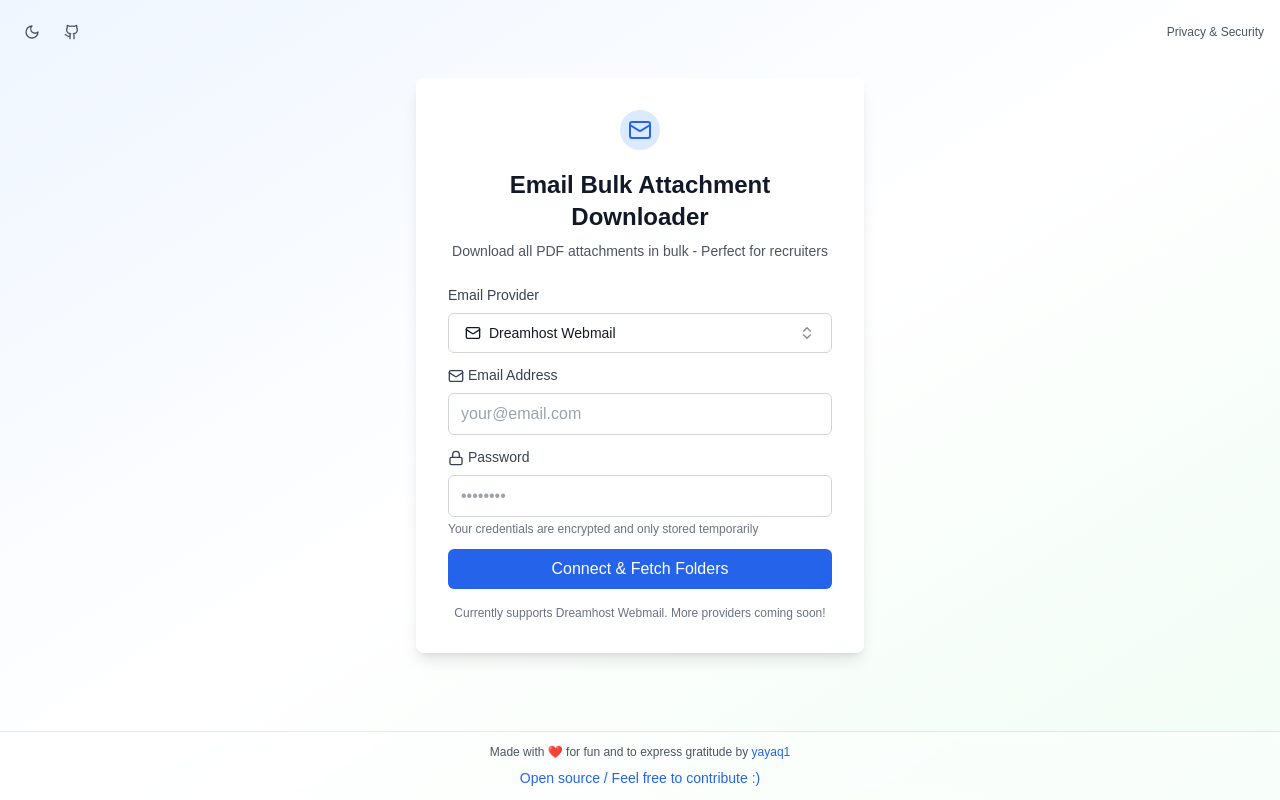
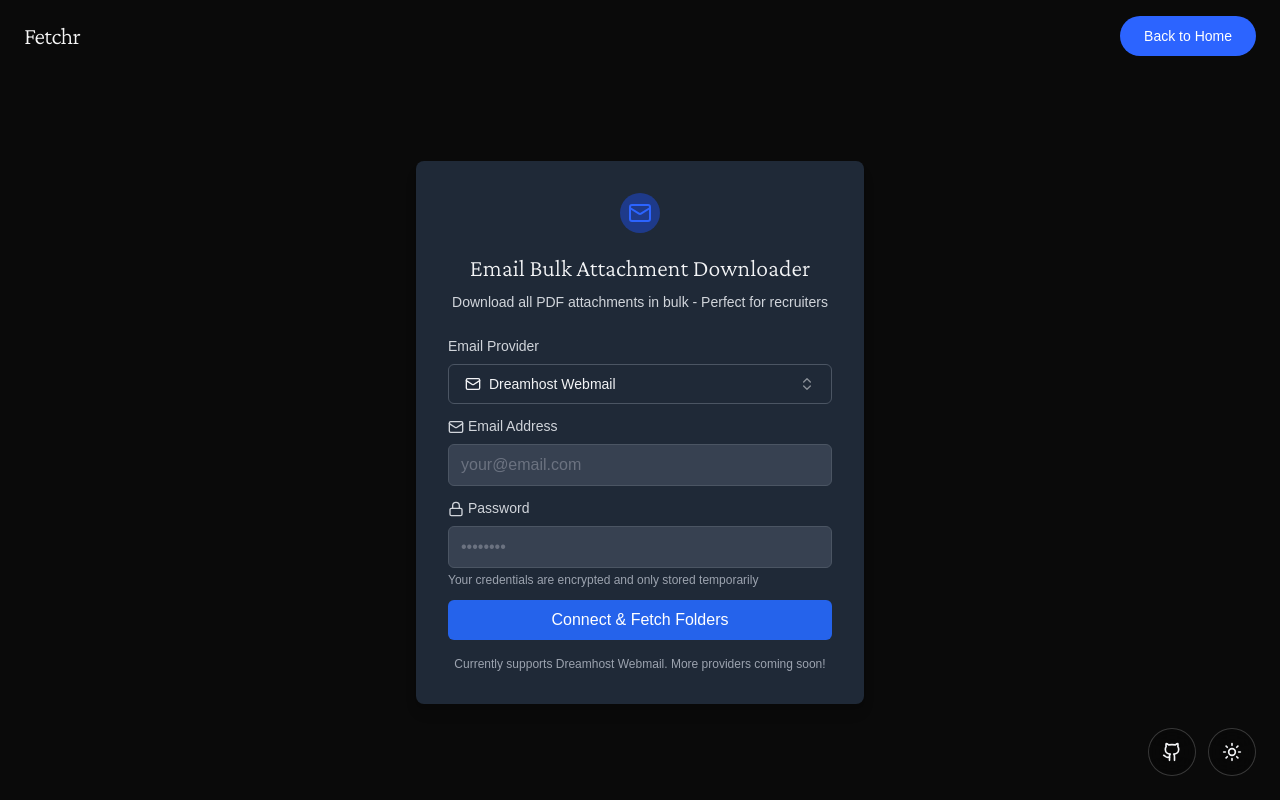
Before and after one commit to yayaq1/mail-dl-app, a Next.js app: page /app in a window 1280 px wide. Built offline with nearby package versions, Linux system fonts and the light colour scheme.

Commit message:
Theme unification done

```diff
--- a/app/app/layout.tsx
+++ b/app/app/layout.tsx
@@ -1,8 +1,8 @@
 import type { Metadata } from 'next';
 
 export const metadata: Metadata = {
-  title: 'Mail DL App - Download Email Attachments',
-  description: 'Access your email inbox and bulk download attachments',
+  title: 'Fetchr - Email Attachment Downloader',
+  description: 'Bulk download PDF and DOCX attachments from your email inbox. Secure, open-source, and effortless.',
 };
 
 export default function AppLayout({
--- a/app/app/page.tsx
+++ b/app/app/page.tsx
@@ -7,6 +7,7 @@ import ProcessingProgress from '@/components/ProcessingProgress';
 import DownloadResult from '@/components/DownloadResult';
 import Header from '@/components/Header';
 import PrivacyModal from '@/components/PrivacyModal';
+import LandingThemeToggle from '@/components/LandingThemeToggle';
 import { AlertCircle } from 'lucide-react';
 
 type Step = 'login' | 'select-folder' | 'processing' | 'complete';
@@ -78,9 +79,9 @@ export default function Home() {
   };
 
   return (
-    <div className="h-screen bg-gradient-to-br from-blue-50 via-white to-green-50 dark:from-gray-900 dark:via-gray-800 dark:to-gray-900 flex flex-col relative overflow-hidden">
+    <div className="min-h-screen bg-gray-50 dark:bg-[#0A0A0A] flex flex-col relative">
       <Header />
-      <div className="flex-1 flex items-center justify-center px-4 sm:px-6 lg:px-8 overflow-y-auto">
+      <div className="flex-1 flex items-center justify-center px-4 sm:px-6 lg:px-8 pt-24 pb-8">
         <div className="w-full max-w-md mx-auto py-4">
         {error && (
           <div className="w-full mb-6">
@@ -137,34 +138,7 @@ export default function Home() {
         )}
         </div>
       </div>
-
-      <footer className="py-3 px-4 sm:px-6 lg:px-8 bg-white/50 dark:bg-gray-800/50 backdrop-blur-sm border-t border-gray-200 dark:border-gray-700 flex-shrink-0">
-        <div className="w-full max-w-md mx-auto text-center">
-          <div className="space-y-2">
-            <p className="text-xs text-gray-600 dark:text-gray-300">
-              Made with ❤️ for fun and to express gratitude by{' '}
-              <a
-                href="https://github.com/yayaq1"
-                target="_blank"
-                rel="noopener noreferrer"
-                className="text-blue-600 dark:text-blue-400 hover:underline font-medium"
-              >
-                yayaq1
-              </a>
-            </p>
-            <div className="flex items-center justify-center gap-2">
-              <a
-                href="https://github.com/yayaq1/mail-dl-app"
-                target="_blank"
-                rel="noopener noreferrer"
-                className="text-sm text-blue-600 dark:text-blue-400 hover:text-blue-700 dark:hover:text-blue-300 hover:underline font-medium transition-colors"
-              >
-                Open source / Feel free to contribute :)
-              </a>
-            </div>
-          </div>
-        </div>
-      </footer>
+      <LandingThemeToggle />
     </div>
   );
 }
--- a/components/DownloadResult.tsx
+++ b/components/DownloadResult.tsx
@@ -22,7 +22,7 @@ export default function DownloadResult({
           <div className="inline-block p-2 bg-green-100 dark:bg-green-900 rounded-full mb-3">
             <CheckCircle2 className="w-8 h-8 sm:w-12 sm:h-12 text-green-600 dark:text-green-400" />
           </div>
-          <h2 className="text-xl sm:text-2xl font-bold text-gray-900 dark:text-gray-100 mb-2">
+          <h2 className="font-serif text-xl sm:text-2xl font-light text-gray-900 dark:text-gray-100 mb-2">
             Processing Complete!
           </h2>
           <p className="text-sm text-gray-600 dark:text-gray-300">
--- a/components/EmailLoginForm.tsx
+++ b/components/EmailLoginForm.tsx
@@ -79,9 +79,9 @@ export default function EmailLoginForm({ onSuccess, onError }: EmailLoginFormPro
       <div className="bg-white dark:bg-gray-800 rounded-lg shadow-lg p-6 sm:p-8 transition-all-smooth hover:shadow-xl">
         <div className="text-center mb-6">
           <div className="inline-block p-2 bg-blue-100 dark:bg-blue-900 rounded-full mb-3">
-            <Mail className="w-6 h-6 text-blue-600 dark:text-blue-400" />
+            <Mail className="w-6 h-6 text-[#2C64FF]" />
           </div>
-          <h1 className="text-xl sm:text-2xl font-bold text-gray-900 dark:text-gray-100 mb-2">
+          <h1 className="font-serif text-xl sm:text-2xl font-light text-gray-900 dark:text-gray-100 mb-2">
             Email Bulk Attachment Downloader
           </h1>
           <p className="text-sm text-gray-600 dark:text-gray-300">
--- a/components/FolderSelector.tsx
+++ b/components/FolderSelector.tsx
@@ -44,7 +44,7 @@ export default function FolderSelector({
           <div className="inline-block p-2 bg-green-100 dark:bg-green-900 rounded-full mb-3">
             <Folder className="w-6 h-6 text-green-600 dark:text-green-400" />
           </div>
-          <h2 className="text-xl sm:text-2xl font-bold text-gray-900 dark:text-gray-100 mb-2">
+          <h2 className="font-serif text-xl sm:text-2xl font-light text-gray-900 dark:text-gray-100 mb-2">
             Select Email Folder
           </h2>
           <p className="text-sm text-gray-600 dark:text-gray-300">
--- a/components/Header.tsx
+++ b/components/Header.tsx
@@ -1,27 +1,44 @@
 'use client';
 
-import { Github } from 'lucide-react';
-import ThemeToggle from './ThemeToggle';
-import PrivacyModal from './PrivacyModal';
+import { useEffect, useState } from 'react';
 
 export default function Header() {
+  const [scrolled, setScrolled] = useState(false);
+
+  useEffect(() => {
+    const handleScroll = () => {
+      setScrolled(window.scrollY > 20);
+    };
+
+    window.addEventListener("scroll", handleScroll);
+    return () => window.removeEventListener("scroll", handleScroll);
+  }, []);
+
   return (
-    <header className="absolute top-4 left-4 right-4 flex items-center justify-between z-10">
-      <div className="flex items-center gap-2">
-        <ThemeToggle />
-        <a
-          href="https://github.com/yayaq1"
-          target="_blank"
-          rel="noopener noreferrer"
-          className="h-8 w-8 flex items-center justify-center text-gray-600 hover:text-gray-900 dark:text-gray-300 dark:hover:text-gray-100 transition-colors duration-200"
-          aria-label="View source on GitHub"
-        >
-          <Github className="h-4 w-4" />
-        </a>
-      </div>
+    <header
+      className={`fixed top-0 left-0 right-0 z-50 transition-all duration-300 ${
+        scrolled ? "bg-gray-50/80 dark:bg-[#0A0A0A]/80 backdrop-blur-md border-b border-gray-200 dark:border-white/10" : ""
+      }`}
+    >
+      <div className="max-w-7xl mx-auto px-6 py-4">
+        <div className="flex items-center justify-between">
+          {/* Logo */}
+          <div className="flex items-center">
+            <a href="/" className="font-serif text-2xl font-light tracking-tight text-gray-900 dark:text-[#F7F7F7] hover:text-[#2C64FF] dark:hover:text-[#2C64FF] transition-colors">
+              Fetchr
+            </a>
+          </div>
 
-      <div className="flex items-center">
-        <PrivacyModal />
+          {/* CTA Button */}
+          <div>
+            <a
+              href="/"
+              className="px-6 py-2.5 bg-[#2C64FF] text-white text-sm font-medium rounded-full hover:bg-[#2C64FF]/90 transition-all duration-200 inline-block"
+            >
+              Back to Home
+            </a>
+          </div>
+        </div>
       </div>
     </header>
   );
--- a/components/LandingFooter.tsx
+++ b/components/LandingFooter.tsx
@@ -1,15 +1,15 @@
 export function LandingFooter() {
   return (
-    <footer className="border-t border-white/10 bg-[#0A0A0A]">
+    <footer className="border-t border-gray-200 dark:border-white/10 bg-gray-50 dark:bg-[#0A0A0A]">
       <div className="max-w-7xl mx-auto px-6 py-12">
-        <div className="flex flex-col md:flex-row justify-between items-center space-y-6 md:space-y-0">
+        <div className="flex flex-col items-center text-center space-y-4">
           {/* Brand & Description */}
-          <div className="text-center md:text-left">
-            <h2 className="font-serif text-2xl font-light mb-2 text-[#F7F7F7]">Fetchr</h2>
-            <p className="text-[#A0A0A0] text-sm max-w-md mb-2">
+          <div>
+            <h2 className="font-serif text-2xl font-light mb-2 text-gray-900 dark:text-[#F7F7F7]">Fetchr</h2>
+            <p className="text-gray-600 dark:text-[#A0A0A0] text-sm max-w-md mb-2">
               Making recruitment effortless, one email at a time.
             </p>
-            <p className="text-[#A0A0A0] text-xs italic">
+            <p className="text-gray-600 dark:text-[#A0A0A0] text-xs italic">
               Built with love and to express gratitude by{" "}
               <a
                 href="https://github.com/yayaq1"
@@ -20,32 +20,8 @@ export function LandingFooter() {
                 yayaq1
               </a>
             </p>
-            <p className="text-[#A0A0A0] text-sm mt-2 italic">
+            <p className="text-gray-600 dark:text-[#A0A0A0] text-sm mt-2 italic">
               Secure. Open-source. Feel free to contribute.
-            </p>
-          </div>
-
-          {/* Social Links & GitHub */}
-          <div className="flex flex-col items-center md:items-end space-y-4">
-            <div className="flex items-center space-x-6">
-              <a
-                href="https://github.com/yayaq1/mail-dl-app"
-                className="text-[#A0A0A0] hover:text-[#F7F7F7] transition-colors"
-                aria-label="GitHub Repository"
-                target="_blank"
-                rel="noopener noreferrer"
-              >
-                <svg
-                  className="w-6 h-6"
-                  fill="currentColor"
-                  viewBox="0 0 24 24"
-                >
-                  <path fillRule="evenodd" d="M12 2C6.477 2 2 6.484 2 12.017c0 4.425 2.865 8.18 6.839 9.504.5.092.682-.217.682-.483 0-.237-.008-.868-.013-1.703-2.782.605-3.369-1.343-3.369-1.343-.454-1.158-1.11-1.466-1.11-1.466-.908-.62.069-.608.069-.608 1.003.07 1.531 1.032 1.531 1.032.892 1.53 2.341 1.088 2.91.832.092-.647.35-1.088.636-1.338-2.22-.253-4.555-1.113-4.555-4.951 0-1.093.39-1.988 1.029-2.688-.103-.253-.446-1.272.098-2.65 0 0 .84-.27 2.75 1.026A9.564 9.564 0 0112 6.844c.85.004 1.705.115 2.504.337 1.909-1.296 2.747-1.027 2.747-1.027.546 1.379.202 2.398.1 2.651.64.7 1.028 1.595 1.028 2.688 0 3.848-2.339 4.695-4.566 4.943.359.309.678.92.678 1.855 0 1.338-.012 2.419-.012 2.747 0 .268.18.58.688.482A10.019 10.019 0 0022 12.017C22 6.484 17.522 2 12 2z" clipRule="evenodd" />
-                </svg>
-              </a>
-            </div>
-            <p className="text-xs text-[#A0A0A0]">
-              © 2025 Open Source Passion Project
             </p>
           </div>
         </div>
--- a/components/LandingHeader.tsx
+++ b/components/LandingHeader.tsx
@@ -17,14 +17,14 @@ export function LandingHeader() {
   return (
     <header
       className={`fixed top-0 left-0 right-0 z-50 transition-all duration-300 ${
-        scrolled ? "bg-[#0A0A0A]/80 backdrop-blur-md border-b border-white/10" : ""
+        scrolled ? "bg-gray-50/80 dark:bg-[#0A0A0A]/80 backdrop-blur-md border-b border-gray-200 dark:border-white/10" : ""
       }`}
     >
       <div className="max-w-7xl mx-auto px-6 py-4">
         <div className="flex items-center justify-between">
           {/* Logo */}
           <div className="flex items-center">
-            <h1 className="font-serif text-2xl font-light tracking-tight text-[#F7F7F7]">
+            <h1 className="font-serif text-2xl font-light tracking-tight text-gray-900 dark:text-[#F7F7F7]">
               Fetchr
             </h1>
           </div>
@@ -33,7 +33,7 @@ export function LandingHeader() {
           <div>
             <a
               href="/app"
-              className="px-6 py-2.5 bg-[#2C64FF] text-[#F7F7F7] text-sm font-medium rounded-full hover:bg-[#2C64FF]/90 transition-all duration-200 inline-block"
+              className="px-6 py-2.5 bg-[#2C64FF] text-white text-sm font-medium rounded-full hover:bg-[#2C64FF]/90 transition-all duration-200 inline-block"
             >
               Get Started
             </a>
--- /dev/null
+++ b/components/LandingThemeToggle.tsx
@@ -0,0 +1,61 @@
+'use client';
+
+import { useState, useEffect } from 'react';
+import { Sun, Moon, Github } from 'lucide-react';
+
+export default function LandingThemeToggle() {
+  const [isDark, setIsDark] = useState(true); // Default to dark for landing page
+
+  useEffect(() => {
+    // Check for saved theme preference
+    const savedTheme = localStorage.getItem('theme');
+    if (savedTheme === 'dark' || !savedTheme) {
+      setIsDark(true);
+      document.documentElement.classList.add('dark');
+    } else {
+      setIsDark(false);
+      document.documentElement.classList.remove('dark');
+    }
+  }, []);
+
+  const toggleTheme = () => {
+    const newTheme = !isDark;
+    setIsDark(newTheme);
+
+    if (newTheme) {
+      document.documentElement.classList.add('dark');
+      localStorage.setItem('theme', 'dark');
+    } else {
+      document.documentElement.classList.remove('dark');
+      localStorage.setItem('theme', 'light');
+    }
+  };
+
+  return (
+    <div className="fixed bottom-6 right-6 z-50 flex items-center gap-3">
+      {/* GitHub Button */}
+      <a
+        href="https://github.com/yayaq1/mail-dl-app"
+        target="_blank"
+        rel="noopener noreferrer"
+        className="h-12 w-12 rounded-full bg-white/10 dark:bg-black/20 backdrop-blur-md border border-white/20 hover:bg-white/20 dark:hover:bg-black/30 transition-all flex items-center justify-center text-gray-900 dark:text-gray-100"
+        aria-label="View on GitHub"
+      >
+        <Github className="h-5 w-5" />
+      </a>
+
+      {/* Theme Toggle Button */}
+      <button
+        onClick={toggleTheme}
+        className="h-12 w-12 rounded-full bg-white/10 dark:bg-black/20 backdrop-blur-md border border-white/20 hover:bg-white/20 dark:hover:bg-black/30 transition-all flex items-center justify-center text-gray-900 dark:text-gray-100"
+        aria-label="Toggle theme"
+      >
+        {isDark ? (
+          <Sun className="h-5 w-5" />
+        ) : (
+          <Moon className="h-5 w-5" />
+        )}
+      </button>
+    </div>
+  );
+}
--- a/components/ProcessingProgress.tsx
+++ b/components/ProcessingProgress.tsx
@@ -178,7 +178,7 @@ export default function ProcessingProgress({
     <div className="w-full max-w-2xl mx-auto animate-fade-in">
       <div className="bg-white dark:bg-gray-800 rounded-lg shadow-lg p-4 sm:p-6">
         <div className="mb-4">
-          <h2 className="text-xl sm:text-2xl font-bold text-gray-900 dark:text-gray-100 mb-2">Downloading PDFs</h2>
+          <h2 className="font-serif text-xl sm:text-2xl font-light text-gray-900 dark:text-gray-100 mb-2">Downloading PDFs</h2>
           <p className="text-sm text-gray-600 dark:text-gray-300">Folder: {folder}</p>
         </div>
 
```
Also changed, not shown: app/page.tsx (+9 -7 lines), components/ScrollHighlightSection.tsx (+87 -4 lines).
